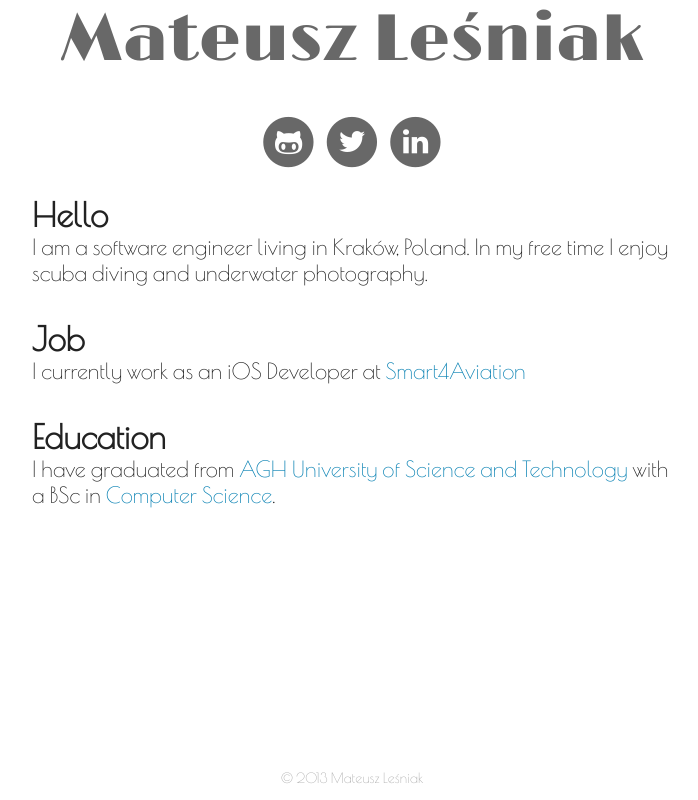
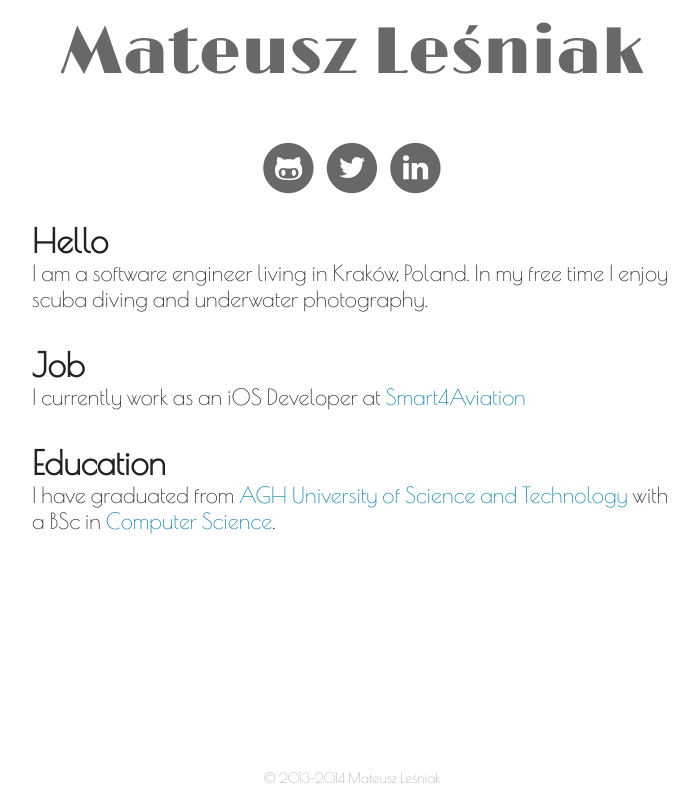
Before and after one commit to stickmanlechu/stickmanlechu.github.io, a plain HTML site: page index.html in a window 1280 px wide. Shown: the whole page, without its empty margins (288-986 px from the left). Drawn offline with nearby package versions, Linux system fonts and the light colour scheme.

Commit message:
Changed copyright date

```diff
--- a/index.html
+++ b/index.html
@@ -51,7 +51,7 @@
     </div>
 
     <footer class="site-footer">
-        © 2013 Mateusz Leśniak
+        © 2013-2014 Mateusz Leśniak
     </footer>
 </body>
 </html>
--- a/styles.css
+++ b/styles.css
@@ -18,6 +18,7 @@ h1
     font-family: 'Limelight', sans-serif;
     font-weight: 400;
     text-align: center;
+    padding: 0.2em;
 }
 
 h2
```
Lines whose indentation alone changed are shown as unchanged.
